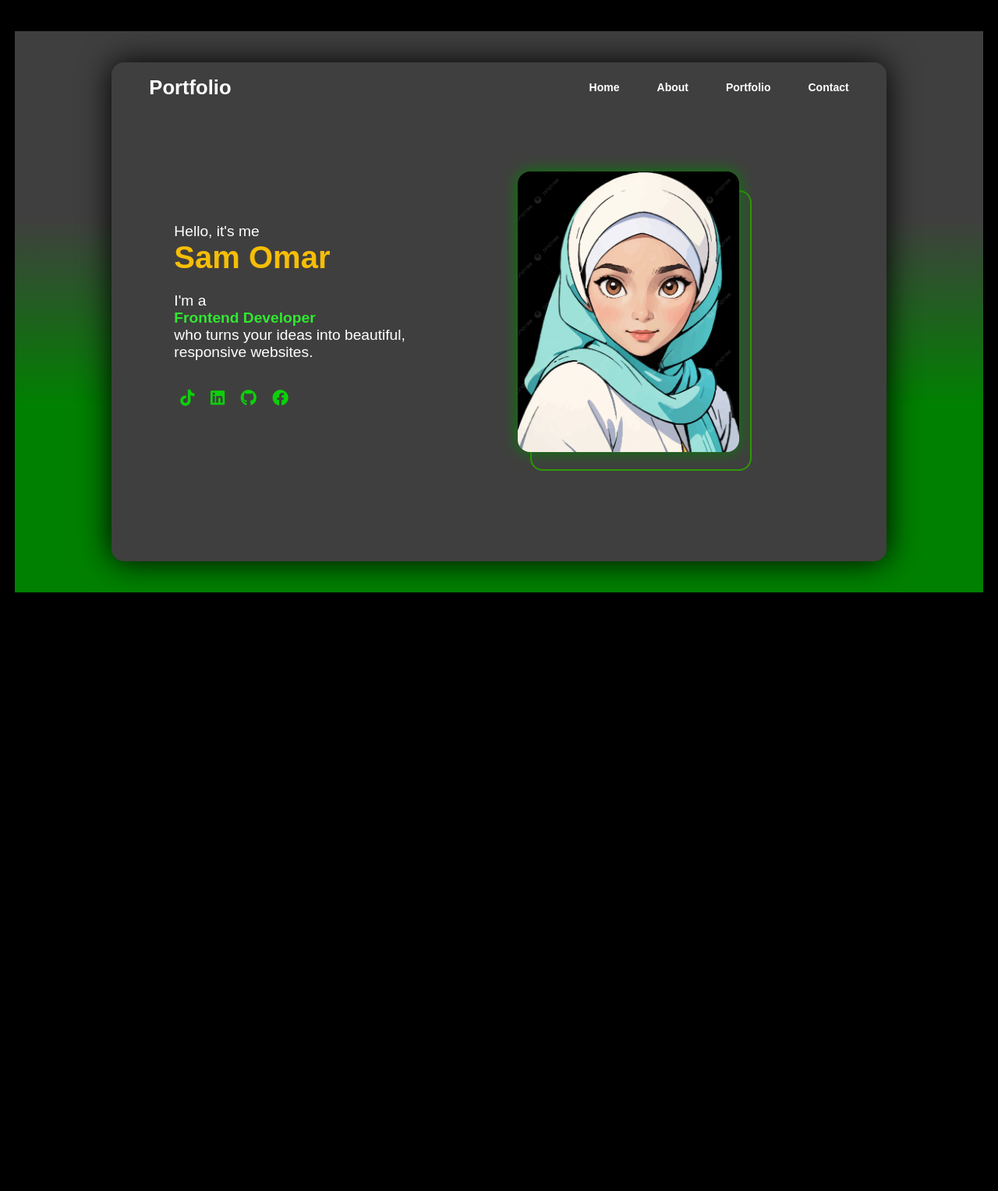
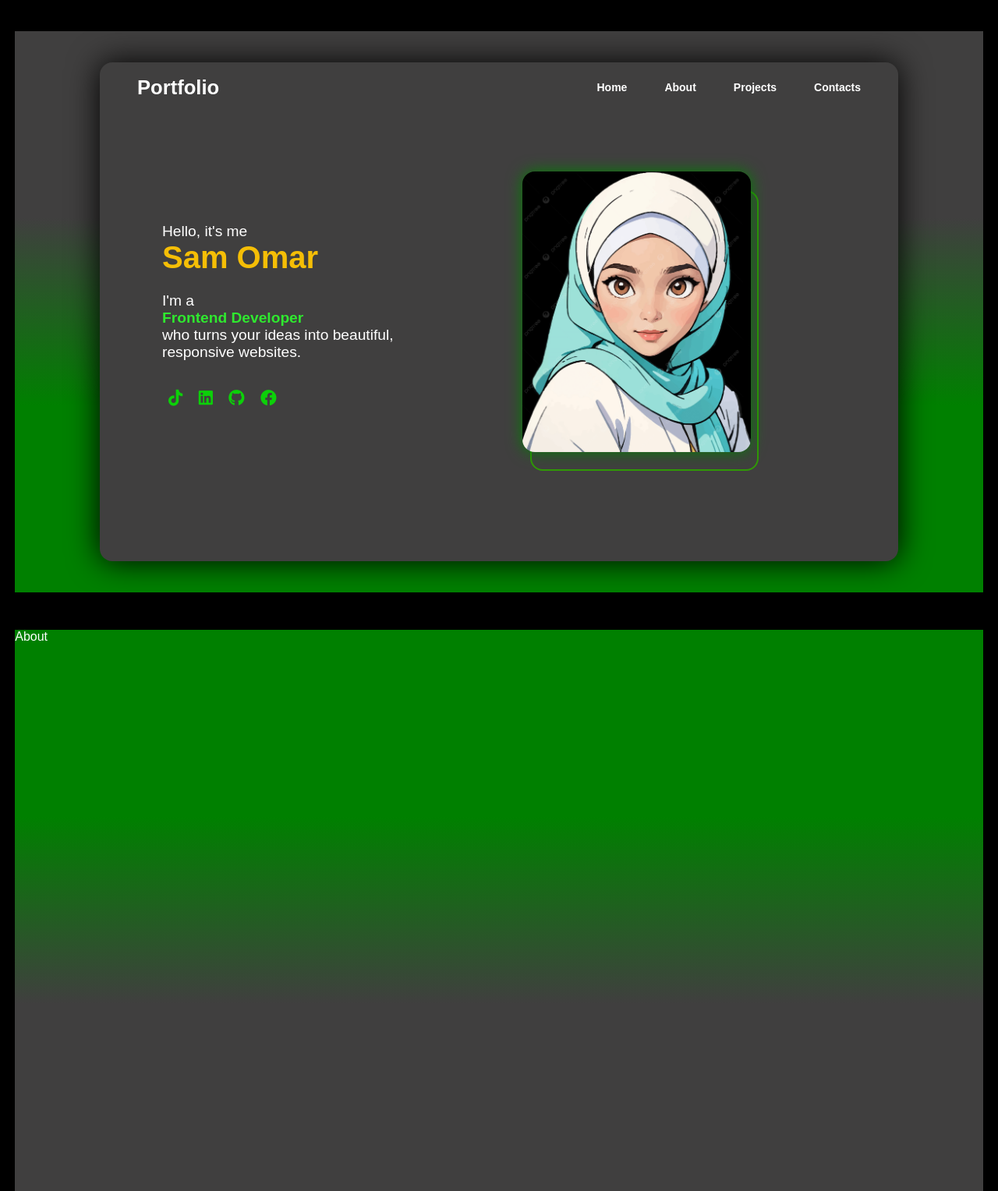
Before and after one commit to sam-dev88/2nd-web, a plain HTML site: page index.html in a window 1280 px wide. Shown: the top 1528 px of the page at 78% size. Drawn offline with Linux system fonts and the light colour scheme.

Commit message:
updated index.html, style.css

```diff
--- a/index.html
+++ b/index.html
@@ -12,7 +12,7 @@
     <title>2nd-web</title>
   </head>
   <body>
-    <section class="sec1">
+    <section class="sec1" id="home">
       <!--HOME-->
       <div class="sec1A">
         <div class="sec1B">
@@ -21,10 +21,10 @@
             <h2>Portfolio</h2>
 
             <ul class="nav-links">
-              <li><a href="#">Home</a></li>
-              <li><a href="#">About</a></li>
-              <li><a href="#">Portfolio</a></li>
-              <li><a href="#">Contact</a></li>
+              <li><a href="#home">Home</a></li>
+              <li><a href="#about">About</a></li>
+              <li><a href="#projects">Projects</a></li>
+              <li><a href="#contacts">Contacts</a></li>
             </ul>
 
             <div class="burger">
@@ -64,7 +64,7 @@
             </div>
 
             <div class="wrap2">
-            <div class="profile"></div>
+            <div class="profile" onclick=""></div>
             <div class="profileshadow"></div>
             </div>
             </div>
@@ -73,12 +73,13 @@
       </div>
     </section>
 
-    <section class="sec2">
-      <div class="about"></div>
+ <!--ABOUT-->
+    <section class="sec2" id="about">About
+      <nav class="navAbout"></nav>
     </section>
-    <!--ABOUT-->
-    <section></section>
-    <section></section>
+
+    <section class="sec3" id="projects">Projects</section>
+    <section class="sec4" id="contacs">Contacts</section>
 
     <script src="script.js"></script>
   </body>
--- a/style.css
+++ b/style.css
@@ -2,6 +2,9 @@
 * {
   margin: 0;
   box-sizing: border-box;
+}
+html{
+  scroll-behavior: smooth;
 }
 
 body {
@@ -22,6 +25,8 @@ section {
   width: 97%;
   height: 100vh;
   margin-bottom: 0.5rem;
+  gap: 1rem;
+  z-index: 1;
 }
 
 /* === Intro Section === */
@@ -87,12 +92,29 @@ section {
   box-shadow: 0px 0px 20px green;
 }
 
+.profile:hover{
+  content: url(sam.jpeg);
+  background-position: center;
+  background-size: auto;
+}
+
 /* === Section Styling === */
 .sec1 {
   display: flex;
   align-items: center;
 }
-.sec1A {
+.sec2, .sec3, .sec4{
+  background: linear-gradient(
+    to bottom,
+    green,
+    green,
+    rgb(64, 63, 63),
+    rgb(64, 63, 63)
+  );
+  width: 97%;
+  height: 90vh;
+}
+.sec1A  {
   display: flex;
   align-items: center;
   justify-content: center;
@@ -109,11 +131,13 @@ section {
 
 .sec1B {
   background-color: rgb(64, 63, 63);
-  width: 80%;
+  width: 80vw;
   height: 80vh;
   box-shadow: 0px 0px 40px black;
   border-radius: 1rem;
   flex-wrap: wrap;
+  position: fixed;
+  z-index: 0;
 }
 
 /* === Navigation === */
@@ -125,6 +149,8 @@ nav {
   width: 100%;
   height: 4rem;
 }
+
+
 
 .nav-links {
   list-style: none;
@@ -225,6 +251,11 @@ li a {
   font-size: clamp(14px, 1vw, 20px);
 }
 
+li a:hover {
+  transform: scale(1.6);
+  color: rgb(57, 214, 9);
+}
+
 /* === Text Styling === */
 .spanA {
   font-size: clamp(23px, 3.5vw, 40px);
@@ -244,13 +275,12 @@ li a {
   color: #0cd009;
   margin: 0 0.5rem;
   text-decoration: none;
-
   position: relative;
   transition: transform 0.2s;
 }
 
 .social-icons a:hover {
-  transform: scale(1.2);
+  transform: scale(1.6);
   color: #f5be06;
 }
 
@@ -281,3 +311,5 @@ li a {
     right: 23vw;
   }
 }
+
+/*-------------------------------------About---------------------*/
```
Also changed, not shown: profile.jpg (deleted), profile2.png (added), sam.jpeg (added).
